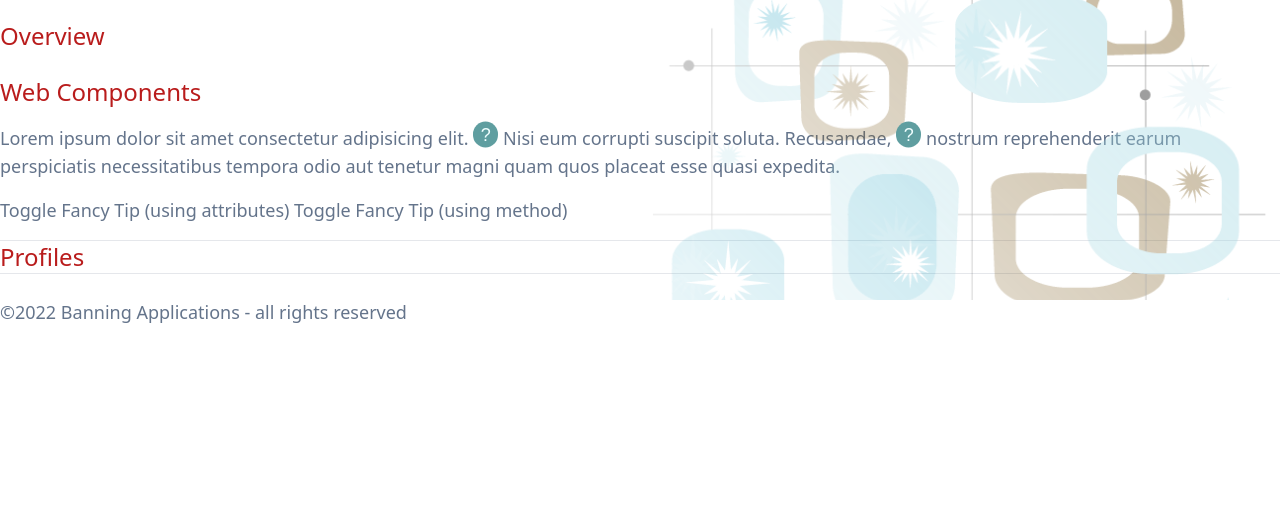
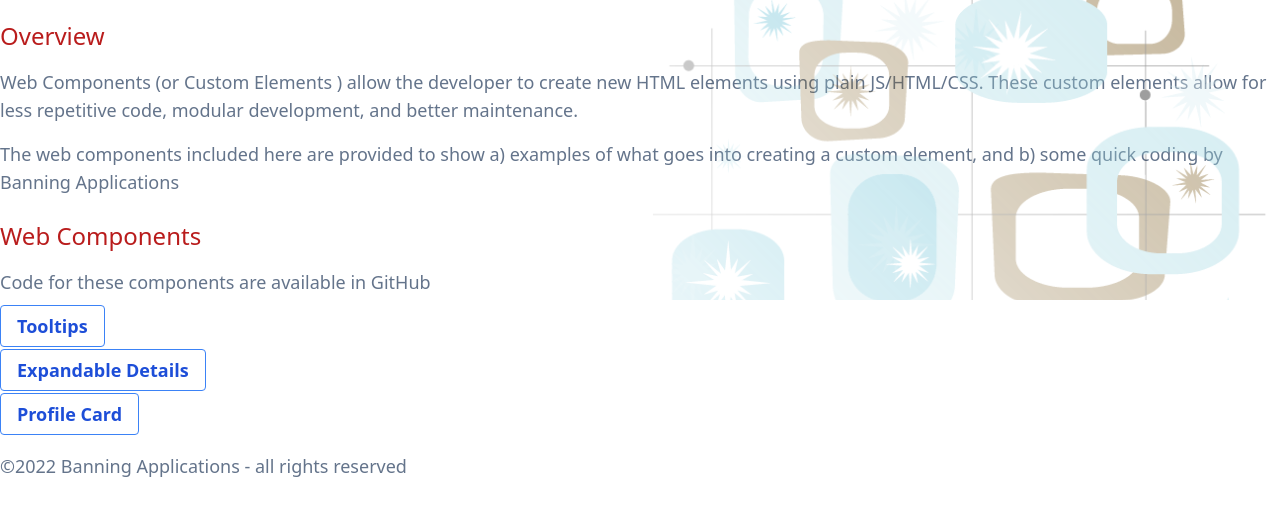
Before and after one commit to rbanning/banningapps-web-components, a website built with Parcel: page src/index.html in a window 1280 px wide. Shown: the part 100-616 px from the top of the page. Built offline with nearby package versions, Linux system fonts and the light colour scheme.

Commit message:
updated landing page

```diff
--- /dev/null
+++ b/src/app/components/brand.component.ts
@@ -0,0 +1,36 @@
+const template = document.createElement('template');
+template.innerHTML = `
+  <style>
+    font-weight: bold;
+    color: red;
+  </style>
+  <span class="brand"></span>
+`;
+
+export class BrandComponent extends HTMLSpanElement {
+
+  constructor() {
+    super();
+    this.attachShadow({mode: 'open'});  //create the shadow root
+    this.shadowRoot?.appendChild(template.content.cloneNode(true)); //add the content
+  }
+
+  connectedCallback() {
+    this.setContent();
+  }
+
+  setContent(html?: string) {
+    const { span } = this.getShadowElements();
+    const template = this.querySelector('template');
+    span.innerHTML = html || template?.innerHTML || this.innerHTML;
+  }
+
+  private getShadowElements() {
+    const span = this.shadowRoot?.querySelector('span.brand') as HTMLElement;
+    return {span};
+  }
+}
+
+export const defineBrandComponent = () => {
+  window.customElements.define('ba-brand', BrandComponent);
+}
--- a/src/app/components/index.ts
+++ b/src/app/components/index.ts
@@ -1,3 +1,4 @@
+import { defineBrandComponent } from './brand.component';
 import { defineExpandableDetailsComponent } from './expandable-details.component';
 import { defineProfileCardComponent } from './profile-card.component';
 import { defineSiteHeaderComponent } from './site-header.component';
@@ -9,9 +10,11 @@ export const defineComponents = () => {
   defineProfileCardComponent();
 
   defineSiteHeaderComponent();
+  defineBrandComponent();
 }
 
 export * from './tooltip.component';
 export * from './expandable-details.component';
 export * from './profile-card.component';
 export * from './site-header.component';
+export * from './brand.component';
--- a/src/index.html
+++ b/src/index.html
@@ -18,33 +18,36 @@
     <section>
       <h2>Overview</h2>
       <p>
-
+        Web Components (or
+        <a
+          href="https://developers.google.com/web/fundamentals/web-components/customelements"
+          target="_blank">
+          Custom Elements
+        </a>) allow the developer to create new HTML elements using
+        plain JS/HTML/CSS.  These custom elements allow for less
+        repetitive code, modular development, and better maintenance.
+      </p>
+      <p>
+        The web components included here are provided to show
+        a) examples of what goes into creating a custom element,
+        and b) some quick coding by <ba-brand>Banning Applications</ba-brand>
       </p>
     </section>
     <section>
       <h2>Web Components</h2>
       <p>
-        Lorem ipsum dolor sit amet consectetur adipisicing elit.
-        <ba-tooltip>This is a basic (default) tooltip</ba-tooltip>
-        Nisi eum corrupti suscipit soluta. Recusandae,
-        <ba-tooltip id="fancy-tooltip" tip_background="#f0f8ff" tip_color="#FF5733">This is a fancy tooltip</ba-tooltip>
-        nostrum reprehenderit earum perspiciatis necessitatibus
-        tempora odio aut tenetur magni quam quos placeat esse quasi expedita.
+        Code for these components are available
+        <a href="https://github.com/rbanning/banningapps-web-components/tree/main/src/app/components" target="_blank">in GitHub</a>
       </p>
       <p>
-        <button type="button" id="toggleFancyTooltipAttr">Toggle Fancy Tip (using attributes)</button>
-        <button type="button" id="toggleFancyTooltipMeth">Toggle Fancy Tip (using method)</button>
+        <a href="tooltip/" class="btn">Tooltips</a>
       </p>
-
-      <hr />
-
-      <div class="">
-        <h2>Profiles</h2>
-
-      </div>
-      <hr />
-
-
+      <p>
+        <a href="expandable-details/" class="btn">Expandable Details</a>
+      </p>
+      <p>
+        <a href="profile-card/" class="btn">Profile Card</a>
+      </p>
     </section>
   </div>
 
```
